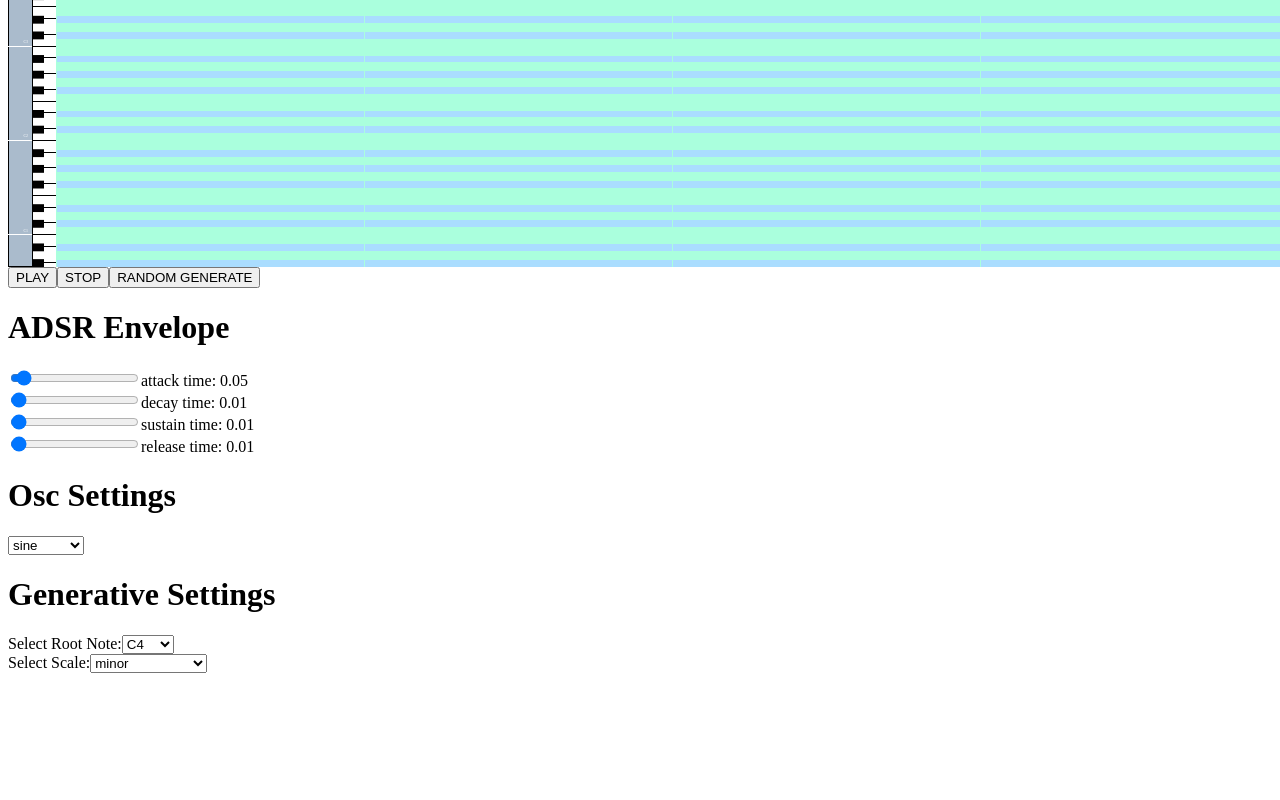
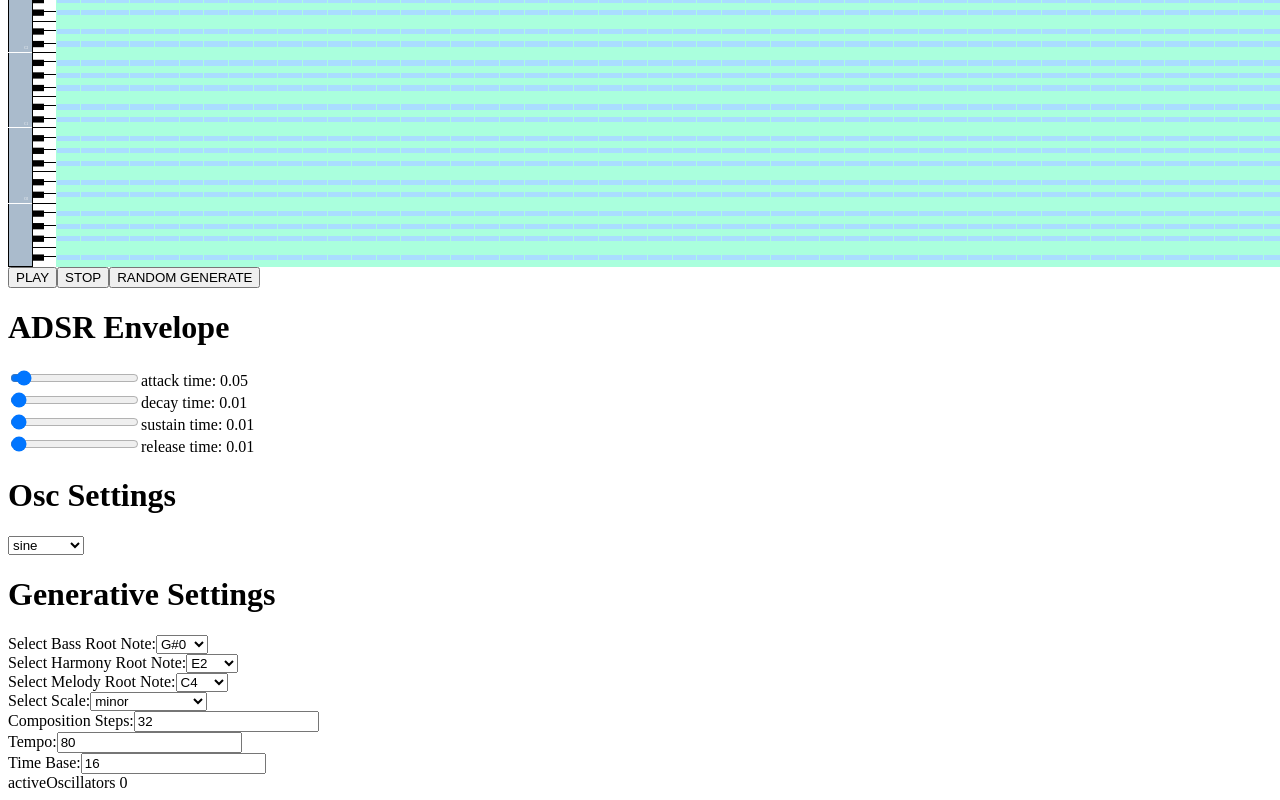
Before and after one commit to matthewm174/midi-maestro, a Nuxt app: page / in a window 1280 px wide. Shown: the part 441-1241 px from the top of the page. Before the commit the page ends 1122 px from the top, so only its background shows below. Built offline with nearby package versions, Linux system fonts and the light colour scheme.

Commit message:
parameterize some stuff, working on polyphony

```diff
--- a/app.vue
+++ b/app.vue
@@ -3,12 +3,20 @@ import Pianoroll from './components/pianoroll.vue';
 const actx = ref<AudioContext>();
 
 const pianoRoll = ref<InstanceType<typeof Pianoroll> | null>(null);
-const isMinor = ref(true);
 const midiNotes = Array.from({ length: 128 }, (_, i) => i); // 0-127 midi notes
 
 let melody = [];
-const sequenceAutomated = ref([]);	// default
+interface SequenceStep {
+  t: number;
+  n: any;
+  g: number;
+  f: number;
+}
+const activeOscillators = ref(0);
 
+const sequenceAutomated = ref<SequenceStep[]>([]);	// default
+
+const compositionSteps = ref(32);
 
 const humanReadableNotes = computed(() => {
 	const noteNames = ["C", "C#", "D", "D#", "E", "F", "F#", "G", "G#", "A", "A#", "B"];
@@ -21,9 +29,16 @@ const humanReadableNotes = computed(() => {
 		};
 	});
 });
+// this one is for melody
 const selectedNote = ref(humanReadableNotes.value[60].value);
 
+const selectedBassNote = ref(humanReadableNotes.value[20].value);
+
+const selectedHarmonyNote = ref(humanReadableNotes.value[40].value);
+
 const selectedScale = ref<keyof typeof scaleIntervals>('minor');
+
+
 
 const scaleIntervals: { [key: string]: number[] } = {
 	major: [2, 2, 1, 2, 2, 2, 1],
@@ -54,12 +69,24 @@ let transitionMatrix = [
 ];
 
 const generateMelody = () => {
-	const scale = generateScale(selectedNote.value, isMinor.value);
-	melody = generateMarkovMelody(scale, transitionMatrix);
+	const scale = generateScale(selectedNote.value);
+	const melody = generateMarkovMelody(scale, transitionMatrix, compositionSteps.value);
 	return melody;
 }
 
-const generateScale = (rootNote: number, isMinor: boolean) => {
+const generateBass = () => {
+	const scale = generateScale(selectedBassNote.value);
+	const bass = generateMarkovMelody(scale, transitionMatrix, compositionSteps.value);
+	return bass;
+}
+
+const generateHarmony = () => {
+	const scale = generateScale(selectedHarmonyNote.value);
+	const harmony = generateMarkovMelody(scale, transitionMatrix, compositionSteps.value);
+	return harmony;
+}
+
+const generateScale = (rootNote: number) => {
 	const intervals = scaleIntervals[selectedScale.value];
 	const scale = [rootNote];
 	let currentNote = rootNote;
@@ -100,6 +127,11 @@ const sliderUnits = reactive({
 	release: "s",
 });
 
+const timeBase = ref(16);
+const tempo = ref(80);
+const markEndPos = ref(32);
+const markStartPos = ref(0);
+
 //End TODO
 
 
@@ -111,17 +143,17 @@ const sliderUnits = reactive({
  * @param {number} [steps=16] - The number of steps (notes) in the generated melody. Defaults to 16.
  * @returns {any[]} - The generated melody as an array of notes.
  */
-function generateMarkovMelody(scale: any[], matrix: any[], steps = 16) {
+function generateMarkovMelody(scale: any[], matrix: any[], steps: number) {
 	let melody = [];
 	let currentIndex = Math.floor(Math.random() * scale.length);
 
 	for (let i = 0; i < steps; i++) {
 
-		if(currentIndex==7){
+		if (currentIndex == 7) {
 			//bump or reduce octave randomly when moving onto 8th note
 
-			for(let i = 0; i < scale.length; i++){
-				let oct = Math.random()>.5?12:-12
+			for (let i = 0; i < scale.length; i++) {
+				let oct = Math.random() > .5 ? 12 : -12
 				scale[i] += oct;
 			}
 		}
@@ -145,23 +177,24 @@ function generateMarkovMelody(scale: any[], matrix: any[], steps = 16) {
 }
 
 
-const play = (ev: any) => {
-	if (!actx.value) {
-		actx.value = new AudioContext();
-	}
+
+
+const play = async (ev: any) => {
 	let gain = new GainNode(actx.value);//actx.value.createGain();
-	let osc = new OscillatorNode(actx.value!);
-	osc = actx.value.createOscillator();
+	let osc = new OscillatorNode(actx.value);
+	// osc = actx.value.createOscillator();
 	osc.onended = () => { // cleanup hook at end of playback
+		activeOscillators.value--;
 		osc.disconnect();
 		gain.disconnect();
 	};
+
 	osc.type = selectedOscType.value as OscillatorType;
 	osc.connect(gain).connect(actx.value.destination); // connect to output
 	osc.detune.setValueAtTime((ev.n - 69) * 100, ev.t); // note pitch
 	gain.gain.linearRampToValueAtTime(0, ev.t);// init at 0
 
-	let baseDuration = ev.t + (ev.g / 16 / 100);
+	let baseDuration = ev.t + (ev.g / tempo.value / 4); // base note
 	// ADSR
 
 	gain.gain.linearRampToValueAtTime(adsrParams.attack.volume, baseDuration +
@@ -175,6 +208,7 @@ const play = (ev: any) => {
 		+ adsrParams.attack.time + adsrParams.decay.time
 		+ adsrParams.sustain.time + adsrParams.release.time); // Release
 	osc.start(ev.t);
+	activeOscillators.value++;
 	//end slightly after to taper
 	osc.stop(ev.t + adsrParams.sustain.time + adsrParams.release.time + adsrParams.attack.time + adsrParams.decay.time + .1);
 };
@@ -191,10 +225,24 @@ const handleStop = (): void => {
 
 const handleRandom = (): void => {
 	const melody = generateMelody();
-	console.log(melody);
+	// const melody = generateMelody();
+	const bass = generateBass();
+	const harmony = generateHarmony();
+
 	for (let i = 0; i < melody.length; i++) {
 		sequenceAutomated.value[i] = { t: i, n: melody[i], g: 1, f: 0 };
 	}
+	for(let i = 0; i < bass.length; i++) {
+		sequenceAutomated.value[i + melody.length] = { t: i, n: bass[i], g: 1, f: 0 };
+	}
+
+	for(let i = 0; i < harmony.length; i++) {
+		sequenceAutomated.value[i + bass.length + melody.length] = { t: i, n: harmony[i], g: 1, f: 0 };
+	}
+	console.log(melody);
+	console.log(bass);
+	console.log(harmony);
+
 }
 
 const handlePlay = (): void => {
@@ -209,7 +257,7 @@ const handlePlay = (): void => {
  * this method is called when a note is played from the pianoroll
  * @param ev
  */
-const Callback = (ev: any) => {
+const Callback = async (ev: any) => {
 
 	playOsc1(ev);
 }
@@ -218,11 +266,12 @@ const Callback = (ev: any) => {
  * init audio context and oscillator(s) - wip
  */
 onMounted(() => {
+	actx.value = new AudioContext();
 
-	actx.value = new (window.AudioContext)();
+	// actx.value = new (window.AudioContext)();
 });
 
-function playOsc1(ev: any) {
+const playOsc1 = async (ev: any) => {
 	play(ev);
 }
 </script>
@@ -232,7 +281,8 @@ function playOsc1(ev: any) {
 <template>
 	<div>
 		<Pianoroll ref="pianoRoll" :playCallback="Callback" :pianoHeight="700" :pianoWidth="300"
-			:sequence="sequenceAutomated">
+			:sequence="sequenceAutomated" :tempo="tempo" :xRange="200" :yRange="200" :xOffset="0" :yOffset="2"
+			:timeBase="timeBase" :markEndPos="compositionSteps" :markStartPos="0">
 		</Pianoroll>
 
 		<button label="Play" @click="handlePlay">PLAY</button>
@@ -246,7 +296,6 @@ function playOsc1(ev: any) {
 					:step="sliderRanges[param].step" v-model.number="value.time" />
 				<span>{{ param }} time: {{ value.time }}</span>
 			</div>
-
 		</div>
 		<div>
 			<h1>Osc Settings</h1>
@@ -259,7 +308,23 @@ function playOsc1(ev: any) {
 		</div>
 		<h1>Generative Settings</h1>
 		<div>
-			<label for="rootNote">Select Root Note:</label>
+			<label for="rootNote">Select Bass Root Note:</label>
+			<select id="rootNote" v-model="selectedBassNote">
+				<option v-for="note in humanReadableNotes" :key="note.value" :value="note.value">
+					{{ note.label }}
+				</option>
+			</select>
+		</div>
+		<div>
+			<label for="rootNote">Select Harmony Root Note:</label>
+			<select id="rootNote" v-model="selectedHarmonyNote">
+				<option v-for="note in humanReadableNotes" :key="note.value" :value="note.value">
+					{{ note.label }}
+				</option>
+			</select>
+		</div>
+		<div>
+			<label for="rootNote">Select Melody Root Note:</label>
 			<select id="rootNote" v-model="selectedNote">
 				<option v-for="note in humanReadableNotes" :key="note.value" :value="note.value">
 					{{ note.label }}
@@ -274,6 +339,21 @@ function playOsc1(ev: any) {
 				</option>
 			</select>
 		</div>
-
+		<div>
+			<label for="compositionSteps">Composition Steps:</label>
+			<input id="compositionSteps" type="number" v-model="compositionSteps" />
+		</div>
+		<div>
+			<label for="tempo">Tempo:</label>
+			<input id="tempo" type="number" v-model="tempo" />
+		</div>
+		<div>
+			<label for="timeBase">Time Base:</label>
+			<input id="timeBase" type="number" v-model="timeBase" />
+		</div>
+		<div>
+			activeOscillators
+			{{ activeOscillators }}
+		</div>
 	</div>
 </template>
--- a/components/pianoroll.vue
+++ b/components/pianoroll.vue
@@ -52,9 +52,9 @@ const height = ref(320);
 const timebase = ref(16);
 const editmode = ref('dragpoly');
 const xrange = ref(16);
-const yrange = ref(160);
+const yrange = ref(127);
 const xoffset = ref(0);
-const yoffset = ref(20);
+const yoffset = ref(0);
 const grid = ref(4);
 const snap = ref(1);
 const xscroll = ref(0);
@@ -106,20 +106,45 @@ const props = defineProps<{
     pianoWidth: number;
     pianoHeight: number;
     sequence: Note[];
+    yOffset: number;
+    xOffset: number;
+    yRange: number;
+    markEndPos: number;
+    markStartPos: number;
+    xRange: number;
+    tempo: number;
+    timeBase: number;
 }>();
 
 
 
 watch(() => width.value, () => layout());
 watch(() => height.value, () => layout());
-watch(() => timebase.value, () => layout());
-watch(() => xrange.value, () => layout());
-watch(() => yrange.value, () => layout());
-watch(() => tempo.value, () => updateTimer());
+watch(() => props.timeBase, () => {
+    timebase.value = props.timeBase;
+    layout();
+});
+
+watch(() => xoffset.value, () => {
+    layout();
+});
+watch(() => yoffset.value, () => {
+    layout();
+});
+watch(() => props.xRange, () => {
+    xrange.value = props.xRange;
+    layout();
+});
+watch(() => props.yRange, () => {
+    yrange.value = props.yRange;
+    layout();
+});
+watch(() => props.tempo, () => {
+    tempo.value = props.tempo;
+    updateTimer();
+});
 watch(() => props.sequence, () => {
     sequence.value = props.sequence;
-    console.log('sequence changed');
-    console.log(sequence.value);
     layout();
     redraw();
 }, { deep: true });
@@ -129,6 +154,12 @@ watch(() => props.pianoHeight, () => {
     layout();
     redraw();
 }, { deep: true });
+
+watch(() => props.tempo, () => {
+    tempo.value = props.tempo;
+    updateTimer();
+});
+
 watch(() => gridnoteratio.value, () => {
     updateTimer()
 });
@@ -159,6 +190,12 @@ onMounted(() => {
     sequence.value = props.sequence;
     width.value = window.innerWidth;
     height.value = props.pianoHeight;
+    tempo.value = props.tempo;
+    timebase.value = props.timeBase;
+    xrange.value = props.xRange;
+    yrange.value = props.yRange;
+    yoffset.value = props.yOffset;
+    xoffset.value = props.xOffset;
     // height.value = window.innerHeight;
     if (pianoRollCanvas.value) {
         rcTarget.value = pianoRollCanvas.value.getBoundingClientRect();
@@ -736,6 +773,8 @@ const editGridDown = (pos: { x: number; y: number }): void => {
 
 
 const handleWheel = (ev: any) => {
+    ev.stopPropagation();
+    ev.preventDefault();
     if (ev.deltaY > 0) {
         //up
         if (ctrlDown.value) {
@@ -758,6 +797,7 @@ const handleWheel = (ev: any) => {
             }
         }
     }
+    redraw();
 }
 
 
@@ -1011,10 +1051,16 @@ function interval() {
             if (editmode.value == "gridmono" || editmode.value == "gridpoly") {
                 gmax *= gridnoteratio.value;
             }
-            const callbackev = { t: time1.value, g: time1.value + gmax * tick2time.value, n: e.n };
+            //  { t: time1.value, g: time1.value + gmax * tick2time.value, n: e.n };
             //call back to whatever is playing the notes
             // console.log(sequence.value)
-            props.playCallback(callbackev);
+            sequence.value.filter(obj => obj.t === e.t).forEach(obj =>
+            {
+                const callbackev = { t: time1.value, g: time1.value + gmax * tick2time.value, n: e.n };
+                props.playCallback(callbackev);
+                // obj.playCallback(callbackev);
+            });
+            // props.playCallback(callbackev);
             e = sequence.value[++index1.value];
             if (!e || e.t >= markendPos.value) {
                 time1.value += (markendPos.value - tick1.value) * tick2time.value;
@@ -1055,7 +1101,7 @@ const play = (actx: AudioContext, tick?: number) => {
     }
 
     // Set the interval
-    timer.value = setInterval(() => interval(), 1);
+    timer.value = setInterval(() => interval(), 25);
 };
 
 defineExpose({ play, stop });
```
Also changed, not shown: 1 other file (tests, documents, lock files or other folders).
